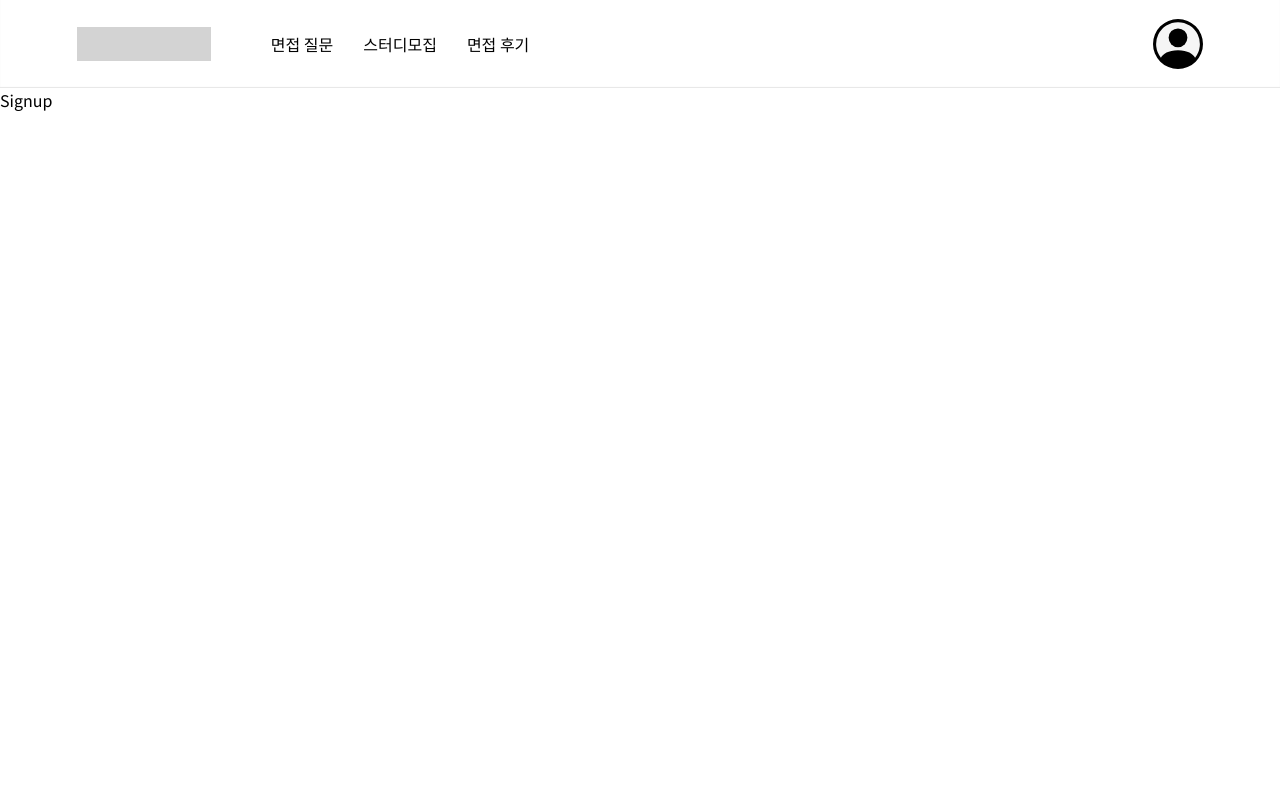
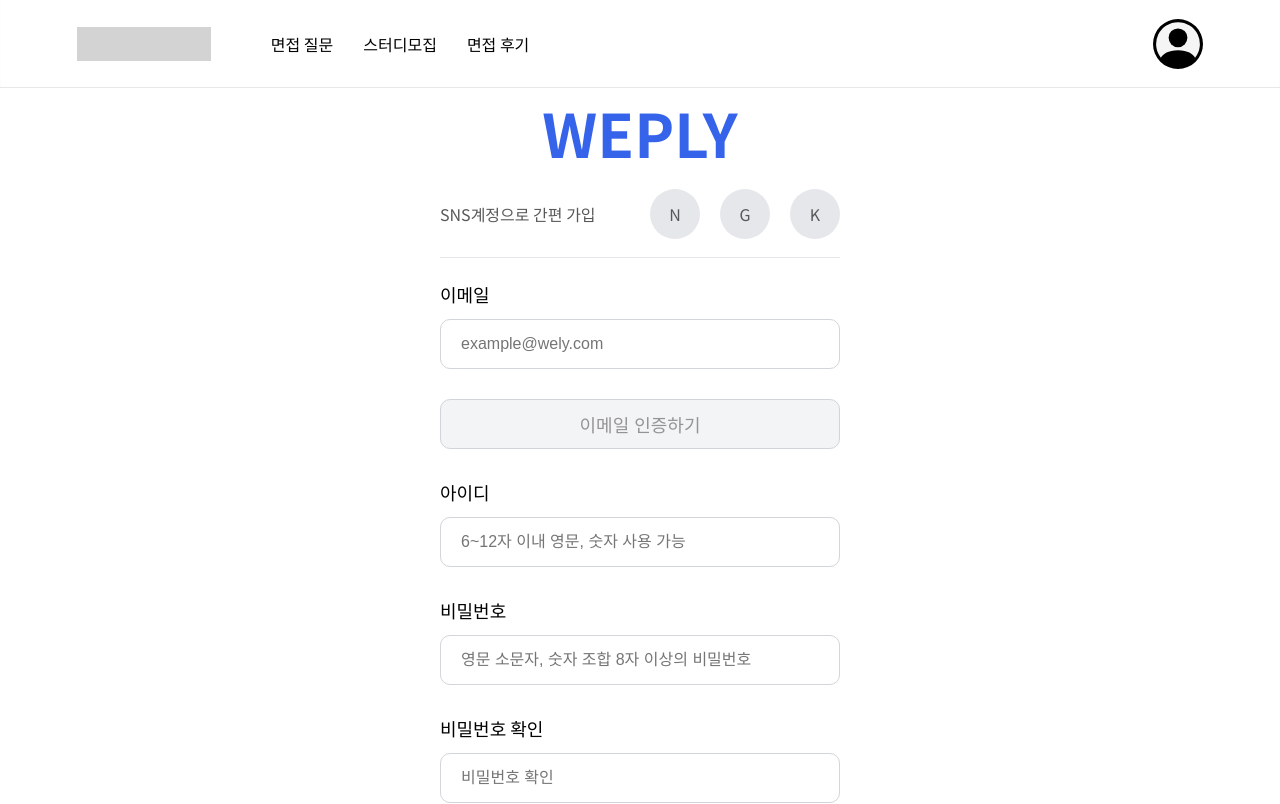
Before and after one commit to codestates-seb/seb39_main_010, a React (Create React App) app in the folder client/: page /signup in a window 1280 px wide. Shown: the top 804 px of the page. Built offline with nearby package versions, Linux system fonts and the light colour scheme.

Commit message:
Feat: Signup 페이지 추가

```diff
--- a/client/src/pages/Signup/Signup.tsx
+++ b/client/src/pages/Signup/Signup.tsx
@@ -1,7 +1,213 @@
 import React from 'react';
+import { SubmitHandler, useForm } from 'react-hook-form';
+import Input from 'components/common/Input/Input';
+import BasicButton from 'components/common/BasicButton/BasicButton';
+import styled from 'styled-components';
+import { theme } from 'styles/theme';
+
+interface FormData {
+	email: string;
+	id: string;
+	password: string;
+	passwordConfirm: string;
+	nickname: string;
+}
 
 const Signup = () => {
-	return <div>Signup</div>;
+	const {
+		register,
+		watch,
+		getValues,
+		handleSubmit,
+		formState: { errors },
+	} = useForm<FormData>();
+
+	const onSubmit: SubmitHandler<FormData> = (data) => console.log(data);
+
+	const regex = {
+		email:
+			/^[A-Za-z0-9]([-_.]?[A-Za-z0-9])*@[A-Za-z0-9]([-_.]?[A-Za-z0-9])*.[A-Za-z]{2,3}$/i,
+		id: /^[A-Za-z0-9]{6,12}$/,
+		password: /^[A-Za-z0-9]{8,30}$/,
+		nickname: /^[A-Za-z0-9가-힣]{2,20}$/,
+	};
+
+	const errorMessage = {
+		email: '이메일 형식을 확인해주세요.',
+		id: '아이디는 6~12자 이내의 영문, 숫자로 입력해주세요.',
+		password: '비밀번호는 8~30자 이내의 영문, 숫자로 입력해주세요.',
+		passwordConfirm: '입력하신 비밀번호와 일치하지 않습니다.',
+		nickname: '닉네임은 2~20자 이내의 알파벳, 한글, 숫자로 입력해주세요.',
+	};
+
+	return (
+		<Container>
+			<FormContainer>
+				<span className="logo">WEPLY</span>
+				<SocialSignup>
+					<span>SNS계정으로 간편 가입</span>
+					<SocialButtons>
+						<div>N</div>
+						<div>G</div>
+						<div>K</div>
+					</SocialButtons>
+				</SocialSignup>
+				<SignupForm onSubmit={handleSubmit(onSubmit)}>
+					<Input
+						placeholder="example@wely.com"
+						label="이메일"
+						type="email"
+						{...register('email', {
+							required: true,
+							pattern: regex.email,
+						})}
+						errorMessage={errors.email && errorMessage.email}
+					/>
+					<BasicButton
+						className="email-button"
+						mode={'login'}
+						disabled={!regex.email.test(watch('email'))}
+						onClick={() => console.log('getValues', getValues('email'))}
+					>
+						이메일 인증하기
+					</BasicButton>
+					<Input
+						placeholder="6~12자 이내 영문, 숫자 사용 가능"
+						label="아이디"
+						{...register('id', {
+							required: true,
+							pattern: regex.id,
+						})}
+						errorMessage={errors.id && errorMessage.id}
+					/>
+					<Input
+						placeholder="영문 소문자, 숫자 조합 8자 이상의 비밀번호"
+						label="비밀번호"
+						type="password"
+						{...register('password', {
+							required: true,
+							pattern: regex.password,
+						})}
+						errorMessage={errors.password && errorMessage.password}
+					/>
+					<Input
+						placeholder="비밀번호 확인"
+						label="비밀번호 확인"
+						type="password"
+						{...register('passwordConfirm', {
+							required: true,
+							validate: (value: string) => {
+								if (watch('password') !== value) {
+									return '비밀번호가 일치하지 않습니다.';
+								}
+							},
+						})}
+						errorMessage={
+							errors.passwordConfirm && errorMessage.passwordConfirm
+						}
+					/>
+					<Input
+						placeholder="알파벳, 한글, 숫자를 20자 이하로 입력해주세요."
+						label="닉네임"
+						{...register('nickname', {
+							required: true,
+							pattern: regex.nickname,
+						})}
+						errorMessage={errors.nickname && errorMessage.nickname}
+					/>
+					<BasicButton>가입하기</BasicButton>
+				</SignupForm>
+			</FormContainer>
+		</Container>
+	);
 };
 
 export default Signup;
+
+const Container = styled.div`
+	display: flex;
+	justify-content: center;
+	align-items: center;
+`;
+
+const FormContainer = styled.div`
+	display: flex;
+	justify-content: center;
+	align-items: center;
+	flex-direction: column;
+	min-width: 400px;
+
+	& .logo {
+		height: 78px;
+		font-size: 60px;
+		font-weight: 700;
+		padding: 0;
+		color: ${theme.colors.blueMain};
+	}
+`;
+
+const SocialSignup = styled.div`
+	display: flex;
+	justify-content: space-between;
+	align-items: center;
+	width: 100%;
+	padding: 18px 0;
+	margin-top: 5px;
+	margin-bottom: 23px;
+	border-bottom: 1px solid ${theme.colors.gray200};
+	color: #585858;
+`;
+
+const SocialButtons = styled.div`
+	display: flex;
+	justify-content: center;
+	align-items: center;
+
+	& div {
+		display: flex;
+		justify-content: center;
+		align-items: center;
+		width: 50px;
+		height: 50px;
+		border: none;
+		border-radius: 50%;
+		background-color: ${theme.colors.gray200};
+		margin-left: 20px;
+	}
+`;
+
+const SignupForm = styled.form`
+	display: flex;
+	flex-direction: column;
+	justify-content: center;
+	align-items: center;
+	width: 100%;
+
+	& label {
+		margin-bottom: 12px;
+	}
+
+	& input {
+		font-size: 16px;
+		height: 50px;
+		margin-bottom: 4px;
+	}
+
+	& p {
+		height: 17px;
+		margin-bottom: 9px;
+	}
+
+	& button {
+		height: 60px;
+		margin: 20px;
+	}
+
+	& .email-button {
+		margin-top: 0;
+		margin-bottom: 30px;
+		height: 50px;
+		font-weight: 400;
+		font-size: 18px;
+	}
+`;
```
